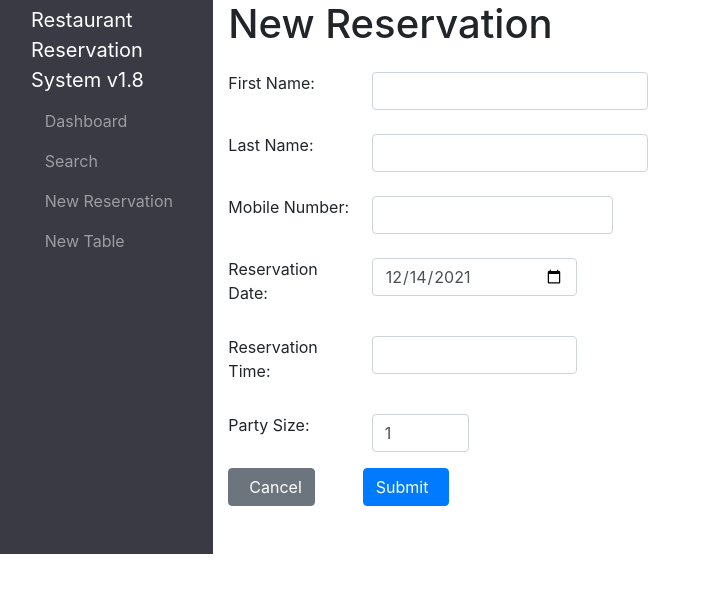
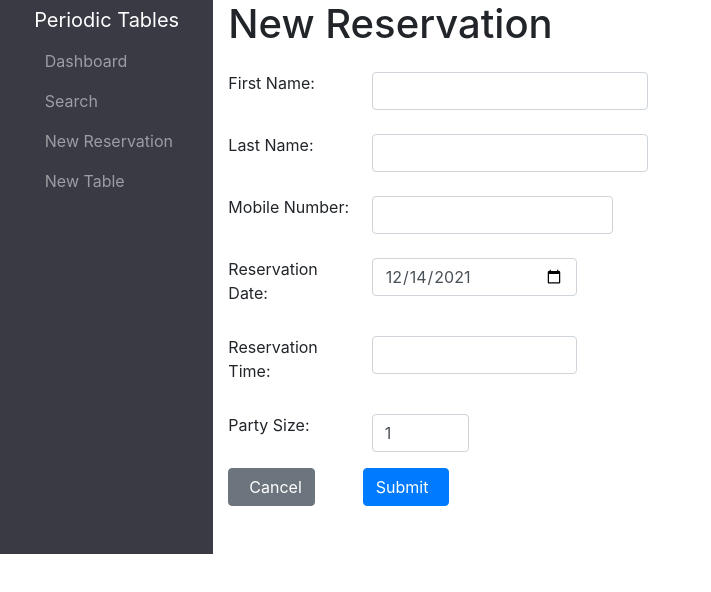
Before and after one commit to thaddeusrayd/Periodic-Tables-App, a React (Create React App) app in the folder front-end/: page /reservations/new in a window 1280 px wide. Shown: the top 592 px of the page, without its empty margins (0-711 px from the left). Built offline with nearby package versions, Linux system fonts and the light colour scheme; no server answers; a web font is replaced by a local one.

Commit message:
final touches

```diff
--- a/front-end/public/index.html
+++ b/front-end/public/index.html
@@ -40,7 +40,7 @@
       integrity="sha384-B4gt1jrGC7Jh4AgTPSdUtOBvfO8shuf57BaghqFfPlYxofvL8/KUEfYiJOMMV+rV"
       src="https://stackpath.bootstrapcdn.com/bootstrap/4.5.2/js/bootstrap.min.js"
     ></script>
-    <title>Restaurant Reservation System v1.8</title>
+    <title>Periodic Tables</title>
   </head>
   <body>
     <noscript>You need to enable JavaScript to run this app.</noscript>
--- a/front-end/src/layout/Menu.js
+++ b/front-end/src/layout/Menu.js
@@ -17,7 +17,7 @@ function Menu() {
           to="/"
         >
           <div className="sidebar-brand-text text-wrap mx-3">
-            <span>Restaurant Reservation System v1.8</span>
+            <span>Periodic Tables</span>
           </div>
         </Link>
         <hr className="sidebar-divider my-0" />
```
Also changed, not shown: 1 other file (tests, documents, lock files or other folders).
